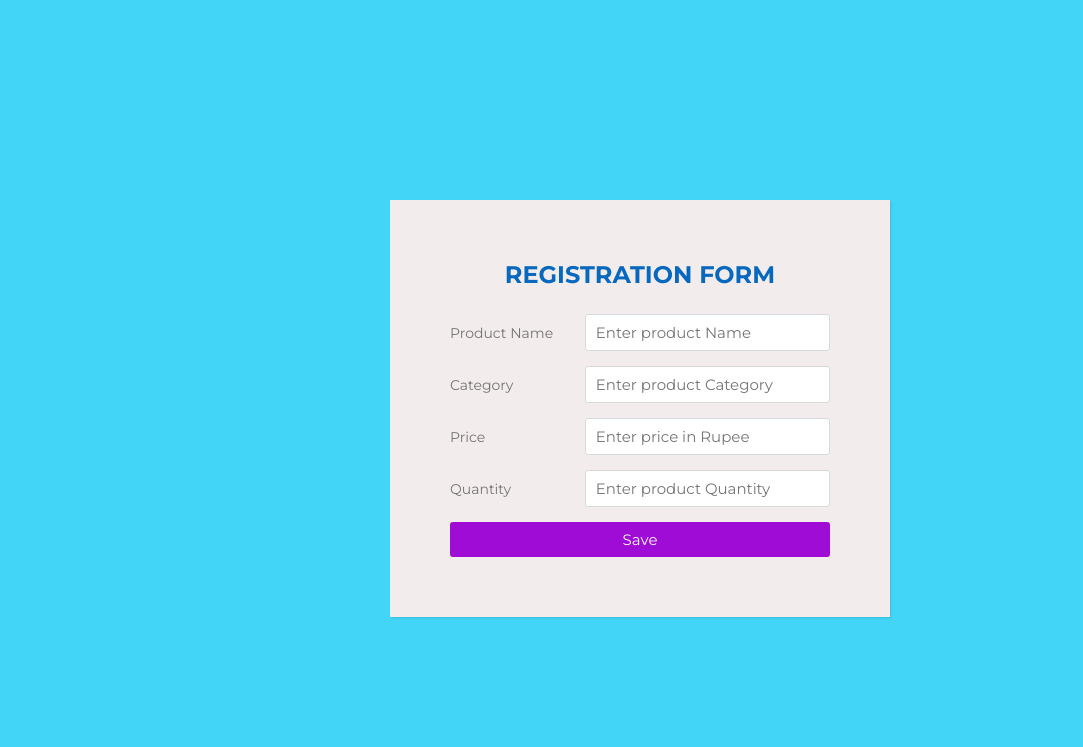
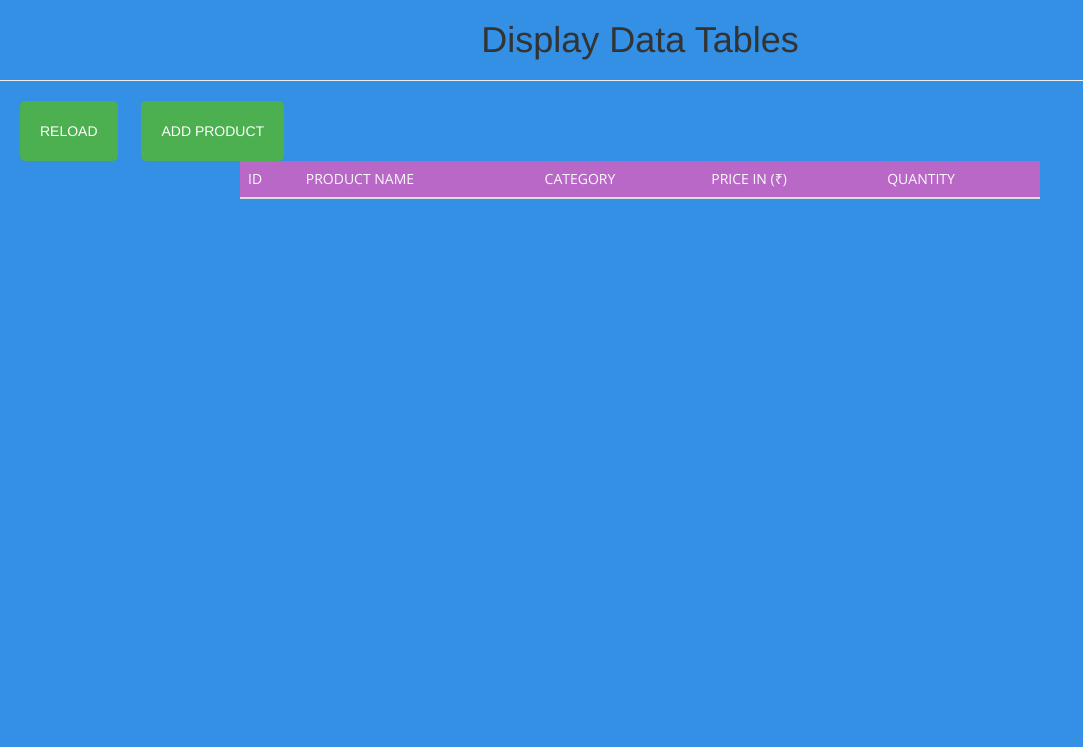
Before and after one commit to imdeva/Tech_Prime_Lab_Project, a Flask app: page / in a window 1280 px wide. Shown: the top 747 px of the page, without its empty margins (0-1083 px from the left). After the commit the page ends 199 px from the top, so only its background shows below. Run offline with Flask 2, Linux system fonts and the light colour scheme; data comes from the database, SQL or seed files in the repository; both versions use the stored data as it was after the commit; lists and menus that the app fills with data are empty; some libraries are stand-ins or nearby versions.

Commit message:
Alert box and path

```diff
--- a/app.py
+++ b/app.py
@@ -37,11 +37,15 @@ def listAll():
 	return jsonify(a)
 	#return render_template('display.html',data=a)
 
-@app.route("/")
+# @app.route("/")
+# def hello():
+# 	return render_template("index.html")
+
+@app.route("/display")
 def hello():
 	return render_template("index.html")
 
-@app.route("/display")
+@app.route("/")
 def display():
 	return render_template("display.html")
 
--- a/static/js/index.js
+++ b/static/js/index.js
@@ -19,7 +19,8 @@ $(function(){
  // 	}
 	// });
 	if(!$('#prodName').val() || !$('#prodCate').val() || !$('#prodPrice').val() || !$('#prodQuant').val() ){
-		alert("Enter all values");
+		// alert("Enter all values");
+		swal("Sorry!", "Enter All Values....!", "warning");
 		return 0;
 	}
 
@@ -37,9 +38,10 @@ $(function(){
 		contentType: 'application/json',
 		data: JSON.stringify(input_data),
 		success: function(data) {
-					alert(data["msg"])
+					swal("Good job!", "Data Added Succesfully!", "success");
+					//alert(data["msg"])
 					console.log(data)
-					window.location="/display"
+					window.location="/"
 
 		},
 		error: function(xhr) {
--- a/templates/display.html
+++ b/templates/display.html
@@ -19,10 +19,10 @@
 
 	<div class="filter">
 		<div >
-			<a href="/display">
+			<a href="/">
 		<button type="button" id="ViewRecords" class="custombutton" style="background-color:#4CAF50"> Reload </button>
 		</a>
-		<a href="/">
+		<a href="/display">
 		<button type="button" id="Add Product" class="custombutton" style="background-color:#4CAF50"> Add Product </button>
 		</a>
 		</div>
--- a/templates/index.html
+++ b/templates/index.html
@@ -4,6 +4,7 @@
   		<title>Registration Form</title>
       <script src="https://code.jquery.com/jquery-3.2.1.min.js"></script>
       <link rel="stylesheet" href="./static/css/styles.css">
+      <script src="https://unpkg.com/sweetalert/dist/sweetalert.min.js"></script>
 
     <script src="../static/js/index.js"></script>
   	</head>
```
Also changed, not shown: newexample.sqlite.
